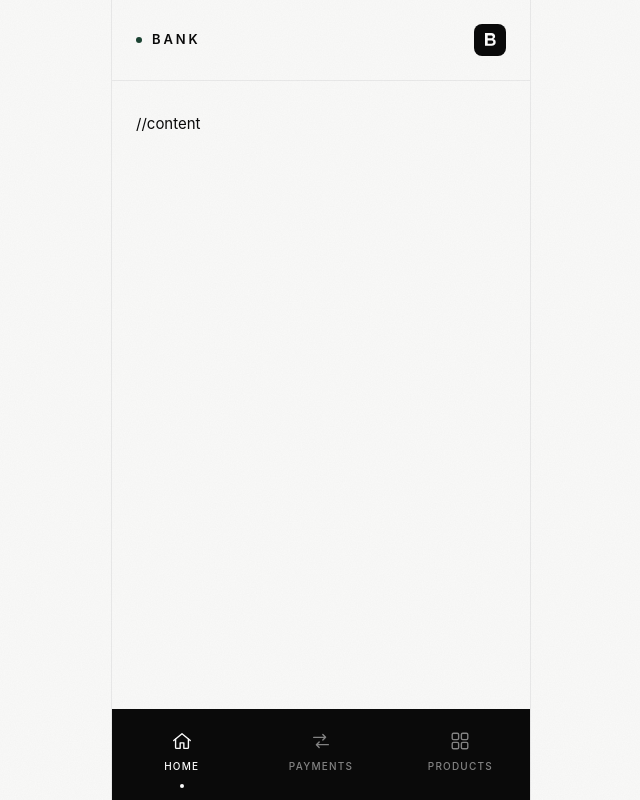
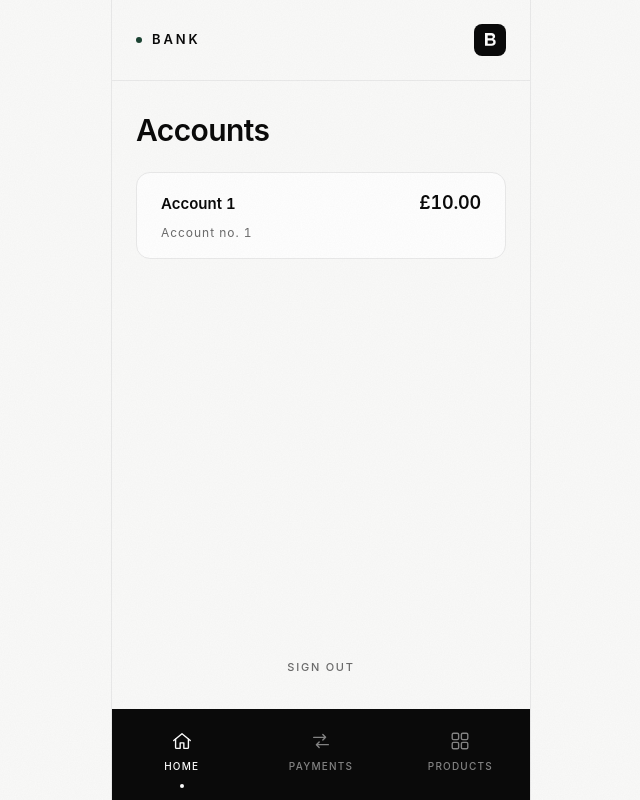
Before and after one commit to saliha006/Flask-Banking-app, a Flask app: page /accounts in a window 1280 px wide. Shown: the whole page, without its empty margins (319-959 px from the left). Run offline with Flask 3, Linux system fonts and the light colour scheme; the visitor is signed in with stand-in values (Sample User, id 1); tables that the repository leaves empty hold one stand-in row (values such as "Sample post").

Commit message:
Built accounts overview with formatted account numbers and sign-out functionality

```diff
--- a/app.py
+++ b/app.py
@@ -108,11 +108,11 @@ def accounts():
             user = s.query(User).filter_by(username = username).first()
             accounts = s.query(Account).filter_by(user_id = user.id).all()
 
-        total_balance = 0
         for account in accounts:
-            total_balance += account.balance
+            acc_str = str(account.account_number)
+            account.formatted_number = f"{acc_str[:4]} {acc_str[4:]}"
 
-        return render_template('accounts.html', accounts=accounts, username=username, total_balance = total_balance)
+        return render_template('accounts.html', accounts=accounts, username=username)
     else:
         return redirect(url_for("login"))
 
--- a/static/style.css
+++ b/static/style.css
@@ -350,3 +350,60 @@ body::before {
 }
 
 .text-center { text-align: center; }
+
+/* ---------- accounts page ---------- */
+.accounts-list {
+    display: flex;
+    flex-direction: column;
+    gap: var(--space-3);
+}
+
+.account-card {
+    display: block;
+    text-decoration: none;
+    color: inherit;
+    background: var(--surface);
+    border: 1px solid var(--hairline);
+    border-radius: var(--radius);
+    padding: var(--space-4) var(--space-5);
+    transition: transform 0.15s ease, box-shadow 0.15s ease, border-color 0.15s ease;
+}
+
+.account-card:hover {
+    transform: translateY(-1px);
+    border-color: var(--ink-3);
+    box-shadow: var(--shadow-card);
+}
+
+.account-card-row {
+    display: flex;
+    align-items: baseline;
+    justify-content: space-between;
+}
+
+.account-card-name {
+    font-size: 15px;
+    font-weight: 600;
+}
+
+.account-card-balance {
+    font-size: 18px;
+    font-weight: 600;
+    letter-spacing: -0.01em;
+}
+
+.account-card-meta {
+    font-size: 12px;
+    color: var(--ink-2);
+    letter-spacing: 0.08em;
+    margin-top: var(--space-2);
+}
+
+/* ---------- header logo link ---------- */
+.brand-logo-link {
+    display: block;
+    line-height: 0;
+    transition: opacity 0.15s ease;
+}
+
+.brand-logo-link:hover { opacity: 0.7; }
--- a/templates/accounts.html
+++ b/templates/accounts.html
@@ -1,4 +1,29 @@
 {% extends "base.html" %}
+
+{% block title %}Accounts · BANK{% endblock %}
+
+{% block header_right %}
+<img src="{{ url_for('static', filename='logo.svg') }}" alt="" class="brand-logo">
+{% endblock %}
+
 {% block content %}
-    //content
+<h1 class="page-title">Accounts</h1>
+
+<div class="accounts-list">
+    {% for account in accounts %}
+    <a href="{{ url_for('account', account_id=account.id) }}" class="account-card">
+        <div class="account-card-row">
+            <span class="account-card-name">Account {{ loop.index }}</span>
+            <span class="account-card-balance">£{{ "%.2f"|format(account.balance) }}</span>
+        </div>
+        <div class="account-card-meta">Account no. {{ account.formatted_number }}</div>
+    </a>
+    {% endfor %}
+</div>
 {% endblock %}
+
+{% block footer %}
+<div class="footer-utility">
+    <a href="{{ url_for('logout') }}" class="sign-out">Sign out</a>
+</div>
+{% endblock %}
--- a/templates/base.html
+++ b/templates/base.html
@@ -12,9 +12,13 @@
         {% block header %}
         <header class="page-header">
             <span class="brand"><span class="brand-mark"></span>BANK</span>
-            {% if session.get('username') %}
-            <img src="{{ url_for('static', filename='logo.svg') }}" alt="Bank logo" class="brand-logo">
-            {% endif %}
+            {% block header_right %}
+                {% if session.get('username') %}
+                <a href="{{ url_for('accounts') }}" class="brand-logo-link" aria-label="Home">
+                    <img src="{{ url_for('static', filename='logo.svg') }}" alt="" class="brand-logo">
+                </a>
+                {% endif %}
+            {% endblock %}
         </header>
         {% endblock %}
 
```
